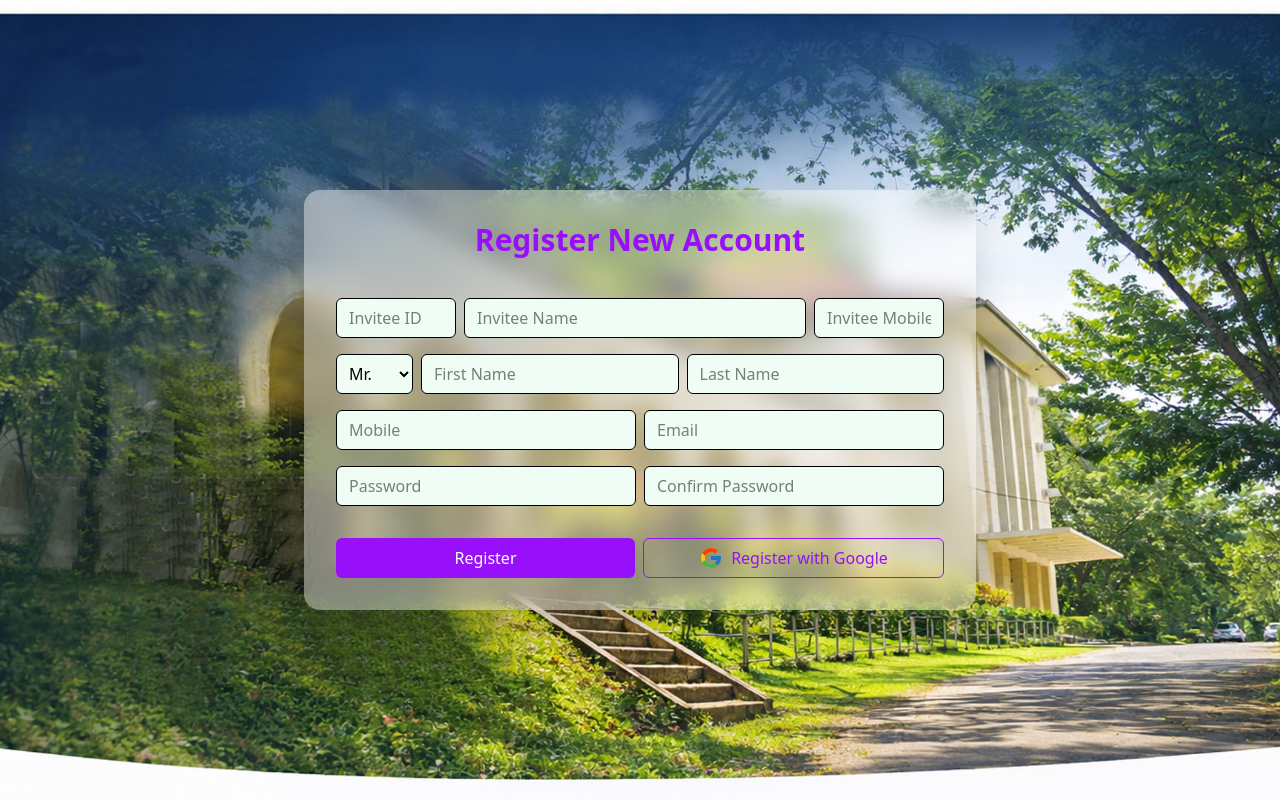
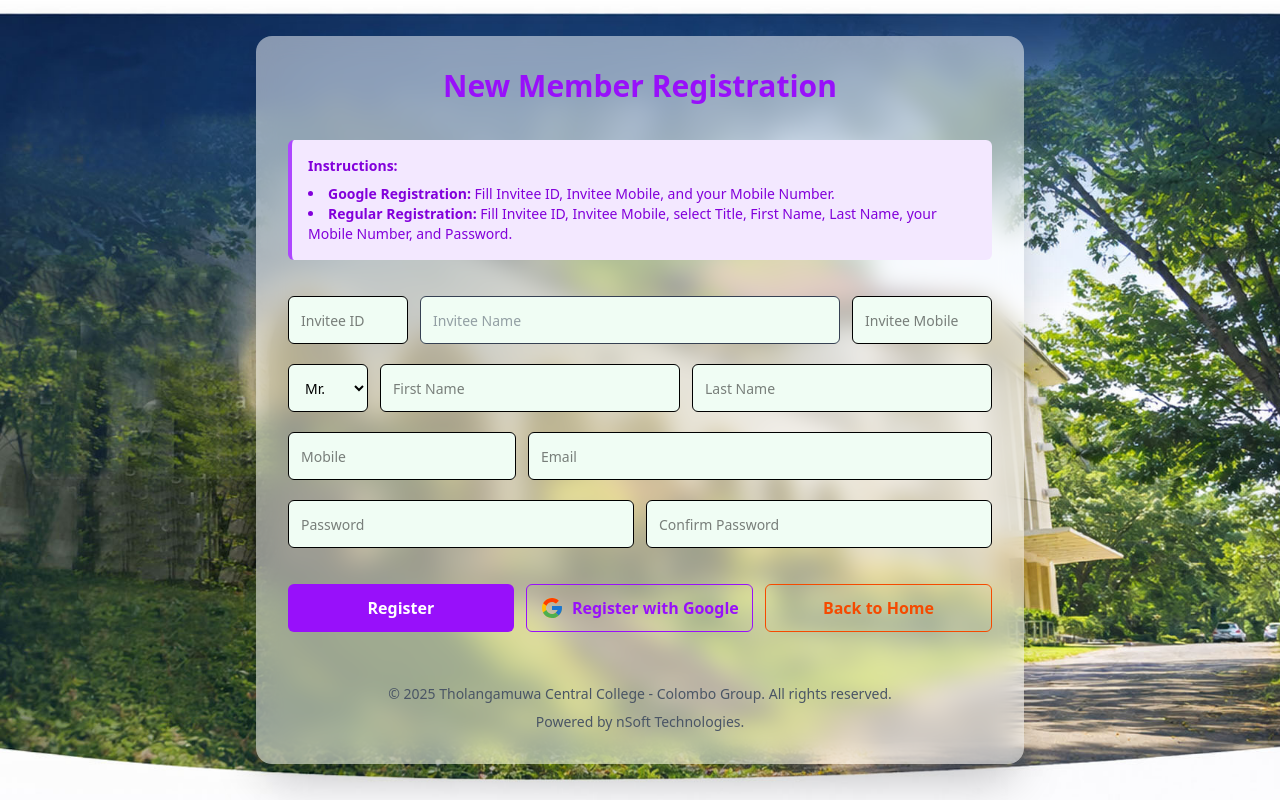
Before and after one commit to nSofot/TCC-CG-FrontEnd, a React (Vite) app: page /register in a window 1280 px wide. Built offline with nearby package versions, Linux system fonts and the light colour scheme; no server answers.

Commit message:
2026-01-12 ✏️

```diff
--- a/src/components/header.jsx
+++ b/src/components/header.jsx
@@ -24,7 +24,7 @@ export default function Header() {
   // const isCommittee = ["admin", "executive", "manager", "chairman", "secretary", "treasurer"].includes(
   //   user?.memberRole
   // );
-  const isCommittee = user && user?.memberRole !== "member";
+  const isCommittee = user && user?.memberRole !== "member" && user?.memberRole !== "guest";
 
   const isAdmin = user?.memberRole === "admin";
   const isPresident = user?.memberRole === "president";
--- a/src/pages/client/homePage.jsx
+++ b/src/pages/client/homePage.jsx
@@ -128,7 +128,7 @@ export default function HomePage() {
             transition={{ delay: 0.7 }}
           >
             <Link
-              to="/contact"
+              to="/register"
               className="px-12 py-3 bg-yellow-400 border border-yellow-200 text-white font-semibold rounded-xl shadow hover:bg-yellow-500 transition"
             >
               JOIN US
--- a/src/pages/forgetPassword.jsx
+++ b/src/pages/forgetPassword.jsx
@@ -5,9 +5,11 @@ import { useNavigate } from "react-router-dom";
 
 export default function ForgetPasswordPage() {
   const [otpSent, setOtpSent] = useState(false);
+  const [sendingOtp, setSendingOtp] = useState(false);
+  const [verifyingOtp, setVerifyingOtp] = useState(false);
+
   const [email, setEmail] = useState("");
   const [mobile, setMobile] = useState("");
-  const [userId, setUserId] = useState("");
   const [otp, setOtp] = useState("");
   const [newPassword, setNewPassword] = useState("");
   const [confirmPassword, setConfirmPassword] = useState("");
@@ -16,23 +18,19 @@ export default function ForgetPasswordPage() {
 
   // ================= SEND OTP =================
   async function sendOtp() {
-    if (!email || !userId) {
-      toast.error("Email and User ID are required");
+    if (!email || !mobile) {
+      toast.error("Email and Mobile are required");
       return;
     }
 
     try {
       await axios.post(
         `${import.meta.env.VITE_BACKEND_URL}/api/user/send-OTP`,
-        {
-          email,
-          mobile,
-          memberId: userId,
-        }
+        { email, mobile }
       );
 
       setOtpSent(true);
-      toast.success("OTP sent to your email. Check your inbox.");
+      toast.success("OTP sent to your email. Please check your inbox.");
     } catch (err) {
       toast.error(err?.response?.data?.message || "Failed to send OTP");
     }
@@ -40,13 +38,18 @@ export default function ForgetPasswordPage() {
 
   // ================= VERIFY OTP & RESET PASSWORD =================
   async function verifyOtp() {
-    if (!userId) {
-      toast.error("User ID is required");
+    if (!email || !mobile) {
+      toast.error("Email and Mobile are required");
       return;
     }
 
     if (!otp) {
       toast.error("OTP is required");
+      return;
+    }
+
+    if (newPassword.length < 4) {
+      toast.error("Password must be at least 4 characters long");
       return;
     }
 
@@ -66,7 +69,7 @@ export default function ForgetPasswordPage() {
         `${import.meta.env.VITE_BACKEND_URL}/api/user/reset-password`,
         {
           email,
-          memberId: userId,
+          mobile,
           otp: otpNumber,
           newPassword,
         }
@@ -80,31 +83,25 @@ export default function ForgetPasswordPage() {
   }
 
   // ================= RESEND OTP =================
-  function handleResend() {
+  async function handleResend() {
     setOtp("");
     setNewPassword("");
     setConfirmPassword("");
-    setOtpSent(false);
+    await sendOtp(); // 🔑 actually resend OTP
   }
 
   return (
     <div className="min-h-screen w-full bg-[url('/LandingImageNew.jpg')] bg-cover bg-center flex items-center justify-center p-4">
       <div className="flex flex-col md:flex-row items-center gap-8 max-w-5xl w-full">
-        <div className="w-full md:w-1/2 p-6 md:p-10 backdrop-blur-md bg-white/40 rounded-2xl shadow-xl">
+        <div className="w-full max-w-sm p-6 md:p-10 backdrop-blur-md bg-white/40 rounded-2xl shadow-xl">
+
           <h2 className="text-2xl md:text-3xl font-bold text-purple-700 mb-6 text-center">
             {otpSent ? "Reset Password" : "Forgot Password"}
           </h2>
 
           {!otpSent ? (
             <>
-              <input
-                type="text"
-                placeholder="Enter your User ID"
-                value={userId}
-                onChange={(e) => setUserId(e.target.value)}
-                className="w-full h-12 px-4 mb-4 rounded-lg border border-purple-200 bg-white"
-              />
-
+              {/* MOBILE */}
               <input
                 type="text"
                 placeholder="Enter your mobile number"
@@ -113,6 +110,7 @@ export default function ForgetPasswordPage() {
                 className="w-full h-12 px-4 mb-4 rounded-lg border border-purple-200 bg-white"
               />
 
+              {/* EMAIL */}
               <input
                 type="email"
                 placeholder="Enter your email"
@@ -121,22 +119,46 @@ export default function ForgetPasswordPage() {
                 className="w-full h-12 px-4 mb-6 rounded-lg border border-purple-200 bg-white"
               />
 
+              {/* SEND OTP BUTTON */}
               <button
-                onClick={sendOtp}
-                className="w-full h-12 text-white font-semibold bg-purple-600 hover:bg-purple-700 rounded-lg"
+                disabled={sendingOtp}
+                onClick={async () => {
+                  setSendingOtp(true);
+                  try {
+                    await sendOtp();
+                  } finally {
+                    setSendingOtp(false);
+                  }
+                }}
+                className={`w-full h-12 rounded-lg font-semibold text-white transition-all duration-200
+                  ${
+                    sendingOtp
+                      ? "bg-purple-400 cursor-not-allowed opacity-70"
+                      : "bg-purple-600 hover:bg-purple-700 active:scale-[0.98]"
+                  }`}
               >
-                Send OTP
+                {sendingOtp ? "Sending OTP..." : "Send OTP"}
               </button>
             </>
           ) : (
             <>
+              {/* READONLY MOBILE */}
               <input
                 type="text"
                 readOnly
-                value={userId}
+                value={mobile}
                 className="w-full h-12 px-4 mb-4 rounded-lg border border-purple-200 bg-gray-100"
               />
 
+              {/* READONLY EMAIL */}
+              <input
+                type="email"
+                readOnly
+                value={email}
+                className="w-full h-12 px-4 mb-4 rounded-lg border border-purple-200 bg-gray-100"
+              />
+
+              {/* OTP */}
               <input
                 type="text"
                 placeholder="Enter OTP"
@@ -145,6 +167,7 @@ export default function ForgetPasswordPage() {
                 className="w-full h-12 px-4 mb-4 rounded-lg border border-purple-200 bg-white"
               />
 
+              {/* NEW PASSWORD */}
               <input
                 type="password"
                 placeholder="New Password"
@@ -153,6 +176,7 @@ export default function ForgetPasswordPage() {
                 className="w-full h-12 px-4 mb-4 rounded-lg border border-purple-200 bg-white"
               />
 
+              {/* CONFIRM PASSWORD */}
               <input
                 type="password"
                 placeholder="Confirm New Password"
@@ -161,28 +185,57 @@ export default function ForgetPasswordPage() {
                 className="w-full h-12 px-4 mb-6 rounded-lg border border-purple-200 bg-white"
               />
 
+              {/* RESET PASSWORD */}
               <button
-                onClick={verifyOtp}
-                className="w-full h-12 text-white font-semibold bg-purple-600 hover:bg-purple-700 rounded-lg mb-3"
+                disabled={verifyingOtp}
+                onClick={async () => {
+                  setVerifyingOtp(true);
+                  try {
+                    await verifyOtp();
+                  } finally {
+                    setVerifyingOtp(false);
+                  }
+                }}
+                className={`w-full h-12 rounded-lg font-semibold text-white transition-all duration-200 mb-3
+                  ${
+                    verifyingOtp
+                      ? "bg-purple-400 cursor-not-allowed opacity-70"
+                      : "bg-purple-600 hover:bg-purple-700 active:scale-[0.98]"
+                  }`}
               >
-                Reset Password
+                {verifyingOtp ? "Resetting Password..." : "Reset Password"}
               </button>
 
+              {/* RESEND OTP */}
               <button
-                onClick={handleResend}
-                className="w-full h-12 text-purple-700 font-semibold border border-purple-600 hover:bg-purple-700 hover:text-white rounded-lg"
+                disabled={sendingOtp}
+                onClick={async () => {
+                  setSendingOtp(true);
+                  try {
+                    await handleResend();
+                  } finally {
+                    setSendingOtp(false);
+                  }
+                }}
+                className={`w-full h-12 rounded-lg font-semibold transition-all duration-200
+                  ${
+                    sendingOtp
+                      ? "border border-purple-400 text-purple-400 cursor-not-allowed opacity-70"
+                      : "border border-purple-600 text-purple-700 hover:bg-purple-700 hover:text-white active:scale-[0.98]"
+                  }`}
               >
-                Resend OTP
+                {sendingOtp ? "Resending OTP..." : "Resend OTP"}
               </button>
             </>
           )}
-
-          <p className="mt-8 text-sm text-gray-600 text-center">
-            © 2025 Tholangamuwa Central College - Colombo Group
-          </p>
-          <p className="mt-2 text-sm text-gray-600 text-center">
-            Powered by nSoft Technologies
-          </p>
+          <div>
+            <p className="mt-8 text-sm text-gray-600 text-center">
+              © 2025 Tholangamuwa Central College - Colombo Group. All rights reserved.
+            </p>
+            <p className="mt-2 text-sm text-gray-600 text-center">
+              Powered by nSoft Technologies.
+            </p>
+          </div>
         </div>
       </div>
     </div>
--- a/src/pages/login.jsx
+++ b/src/pages/login.jsx
@@ -126,6 +126,7 @@ export default function LoginPage() {
             Register as new member?
           </Link>
         </div>
+        <div>
           <p className="mt-8 text-sm text-gray-600 text-center">
             © 2025 Tholangamuwa Central College - Colombo Group. All rights reserved.
           </p>
@@ -134,5 +135,6 @@ export default function LoginPage() {
           </p>
         </div>
       </div>
+    </div>
   );
 }
--- a/src/pages/register.jsx
+++ b/src/pages/register.jsx
@@ -40,7 +40,7 @@ export default function RegisterPage() {
   };
 
   const handleRegister = async () => {
-    if (!firstName || !lastName || !mobile || !inputMobile || !inviteeMobile || !password || !confirmPassword) {
+    if (!firstName || !lastName || !mobile || !email || !inputMobile || !inviteeMobile || !password || !confirmPassword) {
       toast.error("Please fill in all required fields");
       return;
     }
@@ -65,17 +65,13 @@ export default function RegisterPage() {
       memberRole: "guest",
       periodInSchoolFrom: currentYear,
       periodInSchoolTo: currentYear,
-      address: [],
-      notes: "",
-      image: [],
-      phone: "",
     };
 
     try {
       setIsRegistering(true);
       await axios.post(`${import.meta.env.VITE_BACKEND_URL}/api/member`, newMember);
       toast.success("Registration Successful");
-      navigate("/member-profile");
+      navigate("/login");
     } catch (err) {
       console.error("Register error:", err);
       toast.error(err.response?.data?.message || "Registration failed");
@@ -84,17 +80,20 @@ export default function RegisterPage() {
     }
   };
 
-  const googleRegister = useGoogleLogin({
-    onSuccess: async (response) => {
+  const handleGoogleLogin = () => {
     if (!inputMobile || !inviteeMobile || !mobile) {
-          toast.error("Please provide invitee ID and invitee mobile before Google registration");
+      toast.error("Please provide invitee ID, invitee mobile and your mobile before Google registration");
       return;
     }
     if (inputMobile !== inviteeMobile) {
       toast.error("Invitee mobile numbers do not match");
       return;
     }
+    googleRegister();
+  };
 
+  const googleRegister = useGoogleLogin({
+    onSuccess: async (response) => {
       try {
         setIsRegistering(true);
         const accessToken = response.access_token;
@@ -105,7 +104,7 @@ export default function RegisterPage() {
         });
         toast.success("Google Registration Successful");
         localStorage.setItem("token", res.data.token);
-          navigate("/member-profile");
+        navigate("/login");
       } catch (err) {
         setIsRegistering(false);
         toast.error(err.response?.data?.message || "Google registration failed");
@@ -116,15 +115,33 @@ export default function RegisterPage() {
 
   return (
     <div className="min-h-screen w-full bg-[url('/LandingImageNew.jpg')] bg-cover bg-center flex justify-center items-center px-4 py-6">
-      <div className="w-full max-w-lg sm:max-w-xl md:max-w-2xl bg-white/40 backdrop-blur-md rounded-2xl shadow-2xl flex flex-col gap-4 p-6 sm:p-8">
-        <h2 className="text-2xl sm:text-3xl font-semibold text-purple-600 text-center mb-6">
-          Register New Account
+      <div className="w-full max-w-lg sm:max-w-xl md:max-w-3xl bg-white/50 backdrop-blur-md rounded-2xl shadow-2xl flex flex-col gap-5 p-6 sm:p-8">
+
+        <h2 className="text-2xl sm:text-3xl font-bold text-purple-600 text-center mb-4">
+          New Member Registration
         </h2>
 
+
+        {/* Instructions */}
+        <div className="bg-purple-100 border-l-4 border-purple-500 p-4 rounded-md text-sm text-purple-700 mb-4">
+          <p className="mb-2 font-semibold">Instructions:</p>
+          <ul className="list-disc list-inside">
+            <li>
+              <strong>Google Registration:</strong> Fill Invitee ID, Invitee Mobile, and your Mobile Number.
+            </li>
+            <li>
+              <strong>Regular Registration:</strong> Fill Invitee ID, Invitee Mobile, select Title, First Name, Last Name, your Mobile Number, and Password.
+            </li>
+          </ul>
+        </div>
+
         {/* Invitee Row */}
-        <div className="flex flex-col justify-between sm:flex-row gap-2">
+        <div className="flex flex-col sm:flex-row gap-3">
           <input
             type="number"
+            name="invitee-id"
+            autoComplete="off"
+            inputMode="numeric"
             placeholder="Invitee ID"
             maxLength={4}
             value={inviteeId}
@@ -133,27 +150,38 @@ export default function RegisterPage() {
               setInviteeId(value);
               if (value.length === 4) await searchCustomer(value);
             }}
-            className="sm:w-[120px] h-10 px-3 rounded-md border bg-green-50 focus:outline-none focus:ring-2 focus:ring-purple-400"
+            className="sm:w-[120px] sm:h-12 h-10 px-3 rounded-md border bg-green-50 text-sm focus:outline-none focus:ring-2 focus:ring-purple-400"
           />
           <input
             type="text"
+            name="invitee-name"
+            autoComplete="off"
             placeholder="Invitee Name"
             disabled
             value={invitee}
-            className="flex-1 h-10 px-3 rounded-md border bg-green-50 focus:outline-none focus:ring-2 focus:ring-purple-400"
+            className="w-full sm:h-12 h-10 px-3 rounded-md border bg-green-50 text-sm text-gray-700 cursor-not-allowed"
           />
           <input
-            type="text"
+            type="tel"
+            name="invitee-mobile"
+            autoComplete="off"
+            inputMode="numeric"
             placeholder="Invitee Mobile"
             value={inputMobile}
             onChange={(e) => setInputMobile(e.target.value)}
-            className="sm:w-[130px] h-10 px-3 rounded-md border bg-green-50 focus:outline-none focus:ring-2 focus:ring-purple-400"
+            className="sm:w-[140px] sm:h-12 h-10 px-3 rounded-md border bg-green-50 text-sm focus:outline-none focus:ring-2 focus:ring-purple-400"
           />
         </div>
 
         {/* Name Row */}
-        <div className="flex flex-col sm:flex-row gap-2">
-          <select value={title} onChange={(e) => setTitle(e.target.value)} className="h-10 px-2 rounded-md border bg-green-50">
+        <div className="flex flex-col sm:flex-row gap-3">
+          <select
+            name="title"
+            autoComplete="off"
+            value={title}
+            onChange={(e) => setTitle(e.target.value)}
+            className="sm:h-12 h-10 px-3 rounded-md border bg-green-50 text-sm focus:outline-none focus:ring-2 focus:ring-purple-400"
+          >
             <option>Mr.</option>
             <option>Mrs.</option>
             <option>Miss.</option>
@@ -162,73 +190,120 @@ export default function RegisterPage() {
           </select>
           <input
             type="text"
+            name="first-name"
+            autoComplete="off"
             placeholder="First Name"
             value={firstName}
             onChange={(e) => setFirstName(e.target.value)}
-            className="flex-1 h-10 px-3 rounded-md border bg-green-50"
+            className="w-full sm:h-12 h-10 px-3 rounded-md border bg-green-50 text-sm focus:outline-none focus:ring-2 focus:ring-purple-400"
           />
           <input
             type="text"
+            name="last-name"
+            autoComplete="off"
             placeholder="Last Name"
             value={lastName}
             onChange={(e) => setLastName(e.target.value)}
-            className="flex-1 h-10 px-3 rounded-md border bg-green-50"
+            className="w-full sm:h-12 h-10 px-3 rounded-md border bg-green-50 text-sm focus:outline-none focus:ring-2 focus:ring-purple-400"
           />
         </div>
 
         {/* Mobile & Email Row */}
-        <div className="flex flex-col sm:flex-row gap-2">
+        <div className="flex flex-col sm:flex-row gap-3">
           <input
-            type="text"
+            type="tel"
+            name="mobile"
+            autoComplete="off"
+            inputMode="numeric"
             placeholder="Mobile"
             value={mobile}
             onChange={(e) => setMobile(e.target.value)}
-            className="flex-1 h-10 px-3 rounded-md border bg-green-50"
+            className="sm:h-12 h-10 px-3 rounded-md border bg-green-50 text-sm focus:outline-none focus:ring-2 focus:ring-purple-400"
           />
           <input
             type="email"
+            name="email"
+            autoComplete="off"
             placeholder="Email"
             value={email}
             onChange={(e) => setEmail(e.target.value)}
-            className="flex-1 h-10 px-3 rounded-md border bg-green-50"
+            className="w-full sm:h-12 h-10 px-3 rounded-md border bg-green-50 text-sm focus:outline-none focus:ring-2 focus:ring-purple-400"
           />
         </div>
 
         {/* Password Row */}
-        <div className="flex flex-col sm:flex-row gap-2">
+        <div className="flex flex-col sm:flex-row gap-3">
           <input
             type="password"
+            name="new-password"
+            autoComplete="new-password"
             placeholder="Password"
             value={password}
             onChange={(e) => setPassword(e.target.value)}
-            className="flex-1 h-10 px-3 rounded-md border bg-green-50"
+            className="w-full sm:h-12 h-10 px-3 rounded-md border bg-green-50 text-sm focus:outline-none focus:ring-2 focus:ring-purple-400"
           />
           <input
             type="password"
+            name="confirm-password"
+            autoComplete="new-password"
             placeholder="Confirm Password"
             value={confirmPassword}
             onChange={(e) => setConfirmPassword(e.target.value)}
-            className="flex-1 h-10 px-3 rounded-md border bg-green-50"
+            className="w-full sm:h-12 h-10 px-3 rounded-md border bg-green-50 text-sm focus:outline-none focus:ring-2 focus:ring-purple-400"
           />
         </div>
 
         {/* Buttons */}
-        <div className="flex flex-col sm:flex-row gap-2 mt-4">
+        <div className="flex flex-col sm:flex-row gap-3 mt-4">
           <button
-            onClick={handleRegister}
+            onClick={async () => {
+              setIsRegistering(true);
+              await handleRegister();
+              setIsRegistering(false);
+            }}
             disabled={isRegistering}
-            className={`flex-1 h-10 text-white bg-purple-600 rounded-md ${isRegistering ? "opacity-50 cursor-not-allowed" : "hover:bg-purple-700"}`}
+            className={`w-full sm:h-12 h-10 rounded-md font-semibold text-white transition-all duration-200
+              ${isRegistering
+                ? "bg-purple-400 cursor-not-allowed opacity-70"
+                : "bg-purple-600 hover:bg-purple-700 active:scale-[0.98]"
+              }`}
           >
             {isRegistering ? "Registering..." : "Register"}
           </button>
+
           <button
-            onClick={googleRegister}
+            onClick={async () => {
+              setIsRegistering(true);
+              await handleGoogleLogin();
+              setIsRegistering(false);
+            }}
             disabled={isRegistering}
-            className="flex-1 h-10 flex items-center justify-center gap-2 text-purple-600 border border-purple-600 rounded-md hover:bg-purple-700 hover:text-white"
+            className={`w-full sm:h-12 h-10 flex items-center justify-center gap-2 rounded-md font-semibold transition-all duration-200
+              ${isRegistering
+                ? "border border-purple-400 text-purple-400 cursor-not-allowed opacity-70 bg-transparent"
+                : "border border-purple-600 text-purple-600 hover:bg-purple-700 hover:text-white active:scale-[0.98]"
+              }`}
           >
             <FcGoogle className="text-2xl" />
-            Register with Google
+            {isRegistering ? "Processing..." : "Register with Google"}
           </button>
+
+          <button
+            onClick={() => navigate("/")}
+            className="w-full sm:h-12 h-10 rounded-md border border-orange-600 font-semibold text-orange-600 transition-all duration-200 hover:bg-orange-500 hover:text-white active:scale-[0.98]"
+          >
+            Back to Home
+          </button>
+
+        </div>
+
+        <div>
+          <p className="mt-8 text-sm text-gray-600 text-center">
+            © 2025 Tholangamuwa Central College - Colombo Group. All rights reserved.
+          </p>
+          <p className="mt-2 text-sm text-gray-600 text-center">
+            Powered by nSoft Technologies.
+          </p>
         </div>
       </div>
     </div>
```
Lines whose indentation alone changed are shown as unchanged.
